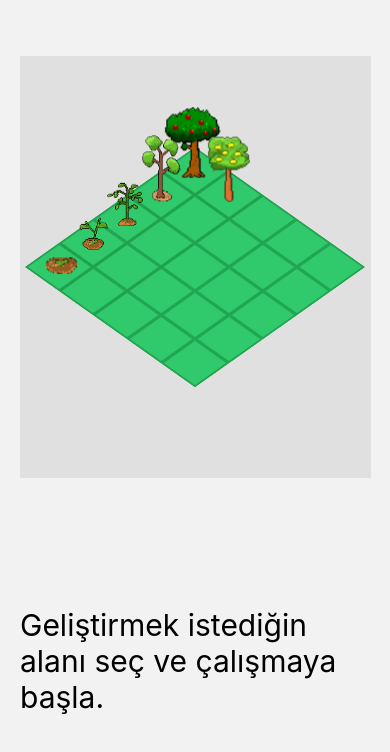
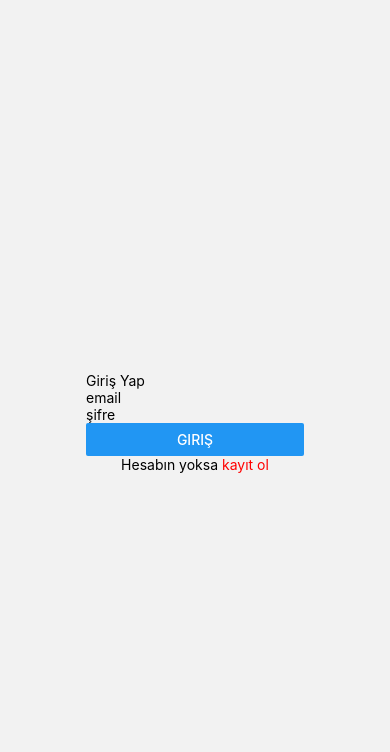
Before and after one commit to w1that/FocusForest, a React Native app: screen / in a window 390 px wide. Shown: the top 752 px of the page. Built offline with nearby package versions, Linux system fonts and the light colour scheme.

Commit message:
Integrate app with firebase firestore.

```diff
--- a/App.js
+++ b/App.js
@@ -5,6 +5,7 @@ import { Provider } from "react-redux";
 import FieldSelectionScreen from "./screens/FieldSelectionScreen";
 import TimerScreen from "./screens/TimerScreen";
 import TimeSelectionScreen from "./screens/TimeSelectionScreen";
+import WelcomeScreen from "./screens/WelcomeScreen";
 import { store } from "./store";
 
 const Stack = createNativeStackNavigator();
@@ -18,10 +19,14 @@ export default function App() {
     //     </Provider>
     <Provider store={store}>
       <NavigationContainer>
-        <Stack.Navigator screenOptions={{headerShown:false}} initialRouteName="FieldSelection">
+        <Stack.Navigator screenOptions={{headerShown:false}} initialRouteName="Welcome">
           <Stack.Screen
             name="FieldSelection"
             component={FieldSelectionScreen}
+          />
+           <Stack.Screen
+            name="Welcome"
+            component={WelcomeScreen}
           />
           <Stack.Screen
             name="Timer"
--- a/components/Forest.js
+++ b/components/Forest.js
@@ -1,46 +1,55 @@
 import React, { useEffect, useState } from "react";
-import { Text, TouchableOpacity, View } from "react-native";
+import { Text, TouchableOpacity, View, Button } from "react-native";
 import Land from "./Land";
 import { LogBox } from "react-native";
 import { useDispatch, useSelector } from "react-redux";
 import { selectLand } from "../slices/landSlice";
+import { getUsersLands, initializeUserLands } from "../firebase";
 LogBox.ignoreLogs([
   'Warning: Each child in a list should have a unique "key" prop.',
 ]); // Ignore log notification by message
 
 export default function Forest() {
   const [lands, setLands] = useState([
-    { id: 1, plant: { id: 2, level: 5 } },
-    { id: 2, plant: { id: 1, level: 4 } },
-    { id: 3, plant: { id: 3, level: 3 } },
-    { id: 4, plant: { id: 1, level: 2 } },
-    { id: 5, plant: { id: 1, level: 1 } },
-    { id: 6, plant: { id: 1, level: 5 } },
-    { id: 7, plant: { id: -1, level: 5 } },
-    { id: 8, plant: { id: -1, level: -1 } },
-    { id: 9, plant: { id: -1, level: -1 } },
-    { id: 10, plant: { id: -1, level: -1 } },
-    { id: 11, plant: { id: -1, level: -1 } },
-    { id: 12, plant: { id: -1, level: -1 } },
-    { id: 13, plant: { id: -1, level: -1 } },
-    { id: 14, plant: { id: -1, level: -1 } },
-    { id: 15, plant: { id: -1, level: -1 } },
-    { id: 16, plant: { id: -1, level: -1 } },
-    { id: 17, plant: { id: -1, level: -1 } },
-    { id: 18, plant: { id: -1, level: -1 } },
-    { id: 19, plant: { id: -1, level: -1 } },
-    { id: 20, plant: { id: -1, level: -1 } },
-    { id: 21, plant: { id: -1, level: -1 } },
-    { id: 22, plant: { id: -1, level: -1 } },
-    { id: 23, plant: { id: -1, level: -1 } },
-    { id: 24, plant: { id: -1, level: -1 } },
-    { id: 25, plant: { id: -1, level: -1 } },
+    // { id: 1, plant: { id: 2, level: 5 } },
+    // { id: 2, plant: { id: 1, level: 4 } },
+    // { id: 3, plant: { id: 3, level: 3 } },
+    // { id: 4, plant: { id: 1, level: 2 } },
+    // { id: 5, plant: { id: 1, level: 1 } },
+    // { id: 6, plant: { id: 1, level: 5 } },
+    // { id: 7, plant: { id: -1, level: 5 } },
+    // { id: 8, plant: { id: -1, level: -1 } },
+    // { id: 9, plant: { id: -1, level: -1 } },
+    // { id: 10, plant: { id: -1, level: -1 } },
+    // { id: 11, plant: { id: -1, level: -1 } },
+    // { id: 12, plant: { id: -1, level: -1 } },
+    // { id: 13, plant: { id: -1, level: -1 } },
+    // { id: 14, plant: { id: -1, level: -1 } },
+    // { id: 15, plant: { id: -1, level: -1 } },
+    // { id: 16, plant: { id: -1, level: -1 } },
+    // { id: 17, plant: { id: -1, level: -1 } },
+    // { id: 18, plant: { id: -1, level: -1 } },
+    // { id: 19, plant: { id: -1, level: -1 } },
+    // { id: 20, plant: { id: -1, level: -1 } },
+    // { id: 21, plant: { id: -1, level: -1 } },
+    // { id: 22, plant: { id: -1, level: -1 } },
+    // { id: 23, plant: { id: -1, level: -1 } },
+    // { id: 24, plant: { id: -1, level: -1 } },
+    // { id: 25, plant: { id: -1, level: -1 } },
   ]);
+  const userId = useSelector(state=>state.user.id);
+
+  useEffect(() => {
+    if(lands.length===0){
+      getUsersLands(userId,setLands)
+    }
+  }, []);
 
   const [selected, setSelected] = useState(-1);
   const [size, setSize] = useState(240);
   const land = useSelector((state) => state.land.value);
   const dispatch = useDispatch();
+
 
   return (
     <View>
--- /dev/null
+++ b/components/Signin.js
@@ -0,0 +1,18 @@
+import React, { useState } from 'react';
+import { Button, Text, TextInput, View } from 'react-native';
+import { useDispatch } from 'react-redux';
+import { signin } from '../firebase';
+
+export default function Signin({navigation}) {
+    const [email, setemail] = useState('');
+    const [password, setpassword]= useState('');
+    const dispatch = useDispatch();
+
+  return <View>
+      <Text>Giriş Yap</Text>
+      <TextInput onChangeText={(text)=>setemail(text)} placeholder='email'></TextInput>
+      <TextInput onChangeText={(text)=>setpassword(text)} placeholder='şifre'></TextInput>
+      <Button onPress={()=>signin(email,password,dispatch, navigation)} title='Giriş'></Button>
+
+  </View>
+}
--- /dev/null
+++ b/components/Signup.js
@@ -0,0 +1,25 @@
+import React, { useState } from 'react';
+import { Button, Text, TextInput, View } from 'react-native';
+import { useDispatch } from 'react-redux';
+import { signup } from '../firebase';
+
+export default function Signup({navigation}) {
+    const [name, setname] = useState('');
+    const [surname, setsurname] = useState('');
+    const [email, setemail] = useState('');
+    const [password, setpassword] = useState('');
+    const dispatch = useDispatch();
+
+  return <View>
+      <Text>Kayıt ol</Text>
+
+      <TextInput onChangeText={text=>setname(text)} placeholder='isim'></TextInput>
+      <TextInput onChangeText={text=>setsurname(text)} placeholder='soyisim'></TextInput>
+      <TextInput onChangeText={text=>setemail(text)} placeholder='email'></TextInput>
+      <TextInput onChangeText={text=>setpassword(text)} placeholder='şifre'></TextInput>
+      <Button onPress={()=>{
+          signup(name,surname,password,email, navigation, dispatch)
+        //   navigation.navigate('FieldSelection')
+      }} title='Kayıt ol'></Button>
+  </View>
+}
--- /dev/null
+++ b/firebase.js
@@ -0,0 +1,75 @@
+// Import the functions you need from the SDKs you need
+import { initializeApp } from "firebase/app";
+// TODO: Add SDKs for Firebase products that you want to use
+// https://firebase.google.com/docs/web/setup#available-libraries
+import {
+  collection,
+  query,
+  where,
+  getDocs,
+  getFirestore,
+  setDoc,
+  doc,
+} from "firebase/firestore";
+import { nanoid } from "nanoid/non-secure";
+import { setCurrentUser } from "./slices/userSlice";
+
+// Your web app's Firebase configuration
+const firebaseConfig = {
+  apiKey: "AIzaSyBwbYGO3OOG7qXEBYULLsKhvRZ5IQ1ujbI",
+  authDomain: "forest-focus.firebaseapp.com",
+  projectId: "forest-focus",
+  storageBucket: "forest-focus.appspot.com",
+  messagingSenderId: "997691955753",
+  appId: "1:997691955753:web:f370f753b5cb5f6973da38",
+};
+
+// Initialize Firebase
+const app = initializeApp(firebaseConfig);
+const db = getFirestore();
+
+export async function initializeUserLands(userId) {
+  for (let i = 0; i < 25; i++) {
+    await setDoc(doc(db, "lands", `${userId}-${i}`), {
+      userId: userId,
+      plant: { id: -1, level: -1 },
+    });
+  }
+}
+
+export async function signup(name, surname, password, email, navigation, dispatch) {
+  const id = nanoid();
+  setDoc(doc(db, "users", id), {
+    name,
+    surname,
+    password,
+    email,
+  }).then(() => {
+    initializeUserLands(id);
+    dispatch(setCurrentUser(id));
+
+  }).then(()=>navigation.navigate("FieldSelection"));
+}
+
+export async function signin(email, password, dispatch,navigation){
+    const q = query(collection(db, "users"), where("email", "==", email), where('password','==',password));
+    getDocs(q).then(res=>{
+        if(res.docs.length===0){
+            alert('yok');
+        }else{
+             dispatch(setCurrentUser(res.docs[0].id));
+             navigation.navigate('FieldSelection');
+        }
+    }).catch(err=>console.log(err))
+
+}
+
+export async function getUsersLands(userId, setLands) {
+  const q = query(collection(db, "lands"), where("userId", "==", userId));
+  getDocs(q).then(res=>{
+      res.docs.forEach(doc=>{
+          setLands(prev=>[...prev, {id:doc.id, plant:doc.data().plant}])
+      })
+  })
+
+}
--- a/package.json
+++ b/package.json
@@ -15,6 +15,8 @@
     "@reduxjs/toolkit": "^1.7.1",
     "expo": "~44.0.0",
     "expo-status-bar": "~1.2.0",
+    "firebase": "^9.6.5",
+    "nanoid": "^3.2.0",
     "react": "17.0.1",
     "react-dom": "17.0.1",
     "react-native": "0.64.3",
--- a/screens/FieldSelectionScreen.js
+++ b/screens/FieldSelectionScreen.js
@@ -1,10 +1,13 @@
-import React from "react";
+import React, { useEffect } from "react";
 import { Text, TouchableOpacity, View } from "react-native";
 import { useSelector } from "react-redux";
 import ForestField from "../components/ForestField";
+import { getUsersLands } from "../firebase";
 
 export default function FieldSelectionScreen({navigation}) {
   const land =  useSelector(state=>state.land.value);
+
+
   return (
     <View
       style={{
--- a/screens/TimerScreen.js
+++ b/screens/TimerScreen.js
@@ -2,6 +2,11 @@ import React, { useEffect } from "react";
 import { View, Text, Button, Image } from "react-native";
 import { useState } from "react";
 import { useSelector } from "react-redux";
+import { getUsersLands } from "../firebase";
+import { LogBox } from "react-native";
+LogBox.ignoreLogs([
+  'Setting a timer for a long period of time',
+]); // Ignore log notification by message
 
 export default function TimerScreen({navigation, route}) {
   const [hours, setHours] = useState(route.params.hours);
@@ -12,7 +17,8 @@ export default function TimerScreen({navigation, route}) {
   const [interval, setinterval] = useState(0);
 
   const selectedLand = useSelector(state=>state.land.value);
-  console.log(selectedLand)
+
+  console.log(selectedLand);
 
   function fillBar(){
     setinterval(setTimeout(() => {
--- /dev/null
+++ b/screens/WelcomeScreen.js
@@ -0,0 +1,16 @@
+import React, { useState } from 'react';
+import { Button, Text, TouchableOpacity, View } from 'react-native';
+import Signin from '../components/Signin';
+import Signup from '../components/Signup';
+
+export default function WelcomeScreen({navigation}) {
+    const [screen, setScreen] = useState(0);
+  return <View style={{flex:1, justifyContent:'center', alignItems:'center'}}>
+      {screen===0?<Signin navigation={navigation}></Signin>:<Signup navigation={navigation}></Signup>}
+      {screen===0?<View style={{flexDirection:'row'}}>
+      <Text>Hesabın yoksa </Text><TouchableOpacity onPress={()=>setScreen(1)}><Text style={{color:'red'}}>kayıt ol</Text></TouchableOpacity>
+      </View>:<View style={{flexDirection:'row'}}>
+      <Text>Hesabın varsa </Text><TouchableOpacity onPress={()=>setScreen(0)}><Text style={{color:'red'}}>giriş yap</Text></TouchableOpacity>
+      </View>}
+  </View>
+}
--- /dev/null
+++ b/slices/userSlice.js
@@ -0,0 +1,18 @@
+import { createSlice } from "@reduxjs/toolkit"
+
+const initialState = {
+    id:''
+}
+
+export const userSlice = createSlice({
+    name:'user',
+    initialState,
+    reducers:{
+        setCurrentUser:(state,action)=>{
+            state.id=action.payload;
+        }
+    }
+})
+
+export const {setCurrentUser} = userSlice.actions;
+export default userSlice.reducer
--- a/store.js
+++ b/store.js
@@ -1,8 +1,10 @@
 import { configureStore } from "@reduxjs/toolkit";
 import landReducer from './slices/landSlice'
+import userReducer from './slices/userSlice'
 
 export const store = configureStore({
     reducer:{
-        land:landReducer
+        land:landReducer,
+        user:userReducer
     }
 })
```
Also changed, not shown: 1 other file (tests, documents, lock files or other folders).
